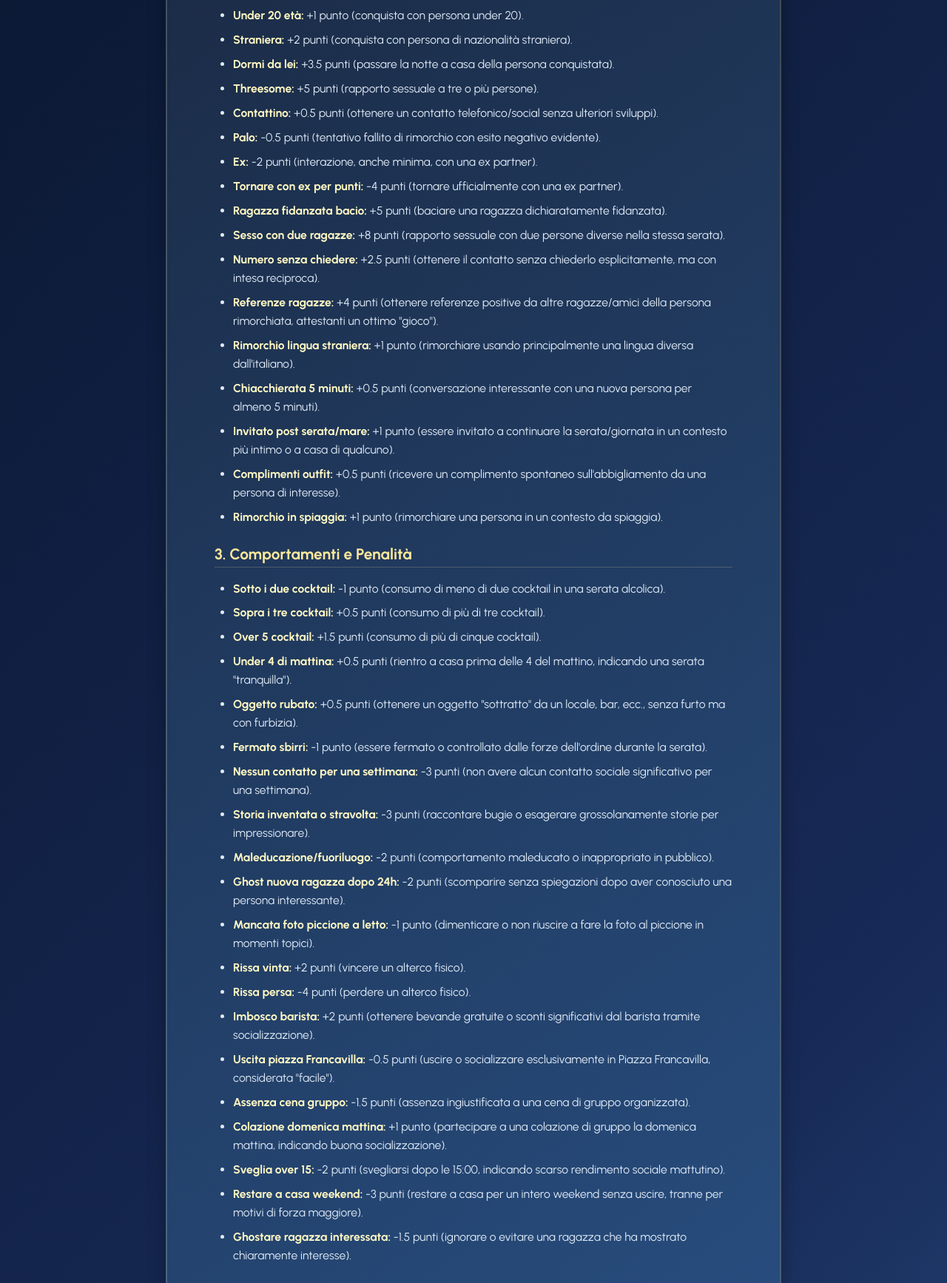
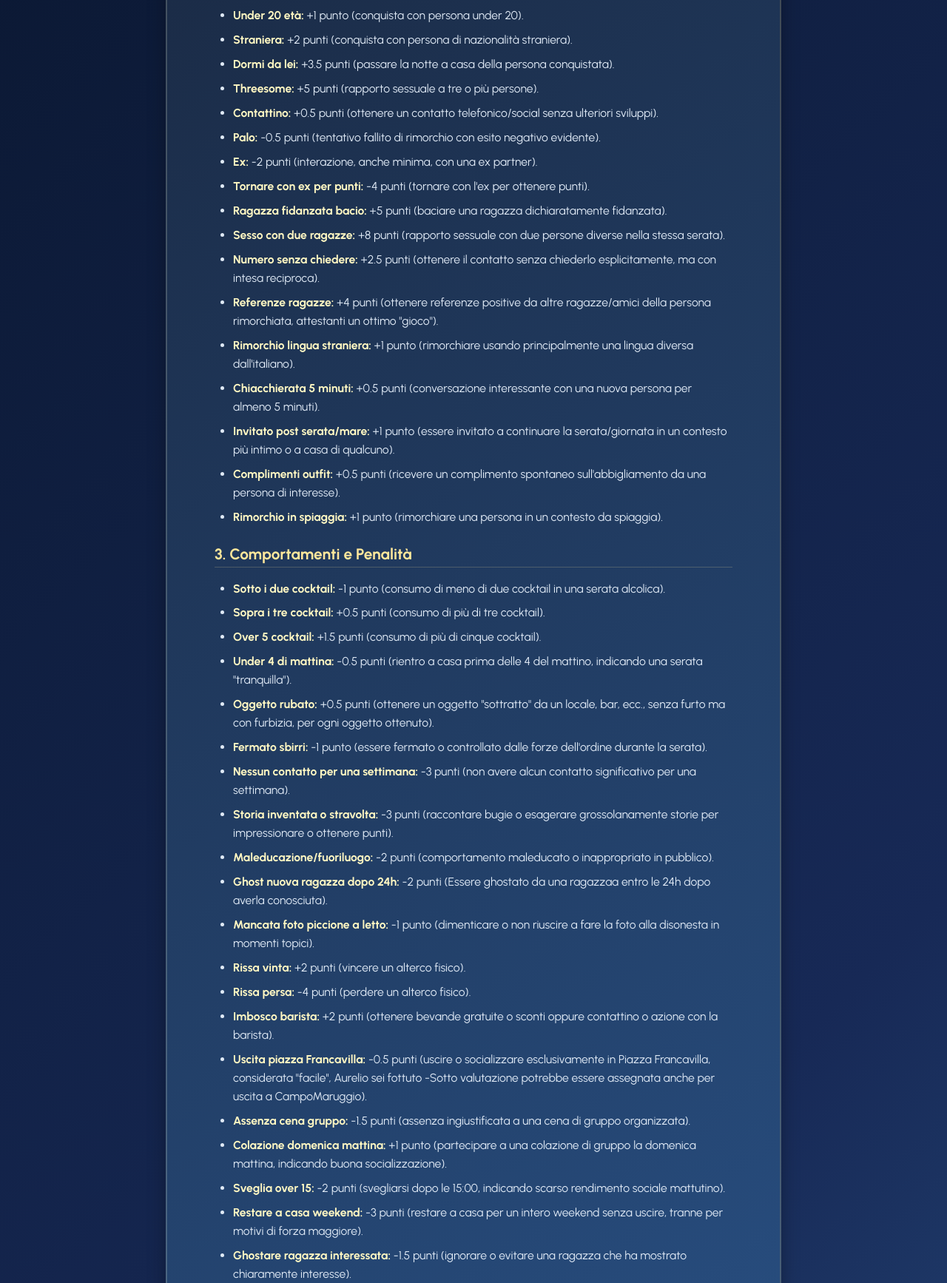
Before and after one commit to federicoconte11/Fantacipponi, a Flask app: page /regolamento_premi in a window 1280 px wide. Shown: the part 836-2570 px from the top of the page at 74% size. Run offline with Flask 3, Linux system fonts and the light colour scheme.

Commit message:
Update federegolamento

```diff
--- a/templates/regolamento_premi.html
+++ b/templates/regolamento_premi.html
@@ -158,7 +158,7 @@
             <li><strong>Contattino:</strong> +0.5 punti (ottenere un contatto telefonico/social senza ulteriori sviluppi).</li>
             <li><strong>Palo:</strong> -0.5 punti (tentativo fallito di rimorchio con esito negativo evidente).</li>
             <li><strong>Ex:</strong> -2 punti (interazione, anche minima, con una ex partner).</li>
-            <li><strong>Tornare con ex per punti:</strong> -4 punti (tornare ufficialmente con una ex partner).</li>
+            <li><strong>Tornare con ex per punti:</strong> -4 punti (tornare con l'ex per ottenere punti).</li>
             <li><strong>Ragazza fidanzata bacio:</strong> +5 punti (baciare una ragazza dichiaratamente fidanzata).</li>
             <li><strong>Sesso con due ragazze:</strong> +8 punti (rapporto sessuale con due persone diverse nella stessa serata).</li>
             <li><strong>Numero senza chiedere:</strong> +2.5 punti (ottenere il contatto senza chiederlo esplicitamente, ma con intesa reciproca).</li>
@@ -176,18 +176,18 @@
             <li><strong>Sotto i due cocktail:</strong> -1 punto (consumo di meno di due cocktail in una serata alcolica).</li>
             <li><strong>Sopra i tre cocktail:</strong> +0.5 punti (consumo di più di tre cocktail).</li>
             <li><strong>Over 5 cocktail:</strong> +1.5 punti (consumo di più di cinque cocktail).</li>
-            <li><strong>Under 4 di mattina:</strong> +0.5 punti (rientro a casa prima delle 4 del mattino, indicando una serata "tranquilla").</li>
-            <li><strong>Oggetto rubato:</strong> +0.5 punti (ottenere un oggetto "sottratto" da un locale, bar, ecc., senza furto ma con furbizia).</li>
+            <li><strong>Under 4 di mattina:</strong> -0.5 punti (rientro a casa prima delle 4 del mattino, indicando una serata "tranquilla").</li>
+            <li><strong>Oggetto rubato:</strong> +0.5 punti (ottenere un oggetto "sottratto" da un locale, bar, ecc., senza furto ma con furbizia, per ogni oggetto ottenuto).</li>
             <li><strong>Fermato sbirri:</strong> -1 punto (essere fermato o controllato dalle forze dell'ordine durante la serata).</li>
-            <li><strong>Nessun contatto per una settimana:</strong> -3 punti (non avere alcun contatto sociale significativo per una settimana).</li>
-            <li><strong>Storia inventata o stravolta:</strong> -3 punti (raccontare bugie o esagerare grossolanamente storie per impressionare).</li>
+            <li><strong>Nessun contatto per una settimana:</strong> -3 punti (non avere alcun contatto significativo per una settimana).</li>
+            <li><strong>Storia inventata o stravolta:</strong> -3 punti (raccontare bugie o esagerare grossolanamente storie per impressionare o ottenere punti).</li>
             <li><strong>Maleducazione/fuoriluogo:</strong> -2 punti (comportamento maleducato o inappropriato in pubblico).</li>
-            <li><strong>Ghost nuova ragazza dopo 24h:</strong> -2 punti (scomparire senza spiegazioni dopo aver conosciuto una persona interessante).</li>
-            <li><strong>Mancata foto piccione a letto:</strong> -1 punto (dimenticare o non riuscire a fare la foto al piccione in momenti topici).</li>
+            <li><strong>Ghost nuova ragazza dopo 24h:</strong> -2 punti (Essere ghostato da una ragazzaa entro le 24h dopo averla conosciuta).</li>
+            <li><strong>Mancata foto piccione a letto:</strong> -1 punto (dimenticare o non riuscire a fare la foto alla disonesta in momenti topici).</li>
             <li><strong>Rissa vinta:</strong> +2 punti (vincere un alterco fisico).</li>
             <li><strong>Rissa persa:</strong> -4 punti (perdere un alterco fisico).</li>
-            <li><strong>Imbosco barista:</strong> +2 punti (ottenere bevande gratuite o sconti significativi dal barista tramite socializzazione).</li>
-            <li><strong>Uscita piazza Francavilla:</strong> -0.5 punti (uscire o socializzare esclusivamente in Piazza Francavilla, considerata "facile").</li>
+            <li><strong>Imbosco barista:</strong> +2 punti (ottenere bevande gratuite o sconti oppure contattino o azione con la barista).</li>
+            <li><strong>Uscita piazza Francavilla:</strong> -0.5 punti (uscire o socializzare esclusivamente in Piazza Francavilla, considerata "facile", Aurelio sei fottuto -Sotto valutazione potrebbe essere assegnata anche per uscita a CampoMaruggio).</li>
             <li><strong>Assenza cena gruppo:</strong> -1.5 punti (assenza ingiustificata a una cena di gruppo organizzata).</li>
             <li><strong>Colazione domenica mattina:</strong> +1 punto (partecipare a una colazione di gruppo la domenica mattina, indicando buona socializzazione).</li>
             <li><strong>Sveglia over 15:</strong> -2 punti (svegliarsi dopo le 15:00, indicando scarso rendimento sociale mattutino).</li>
```
